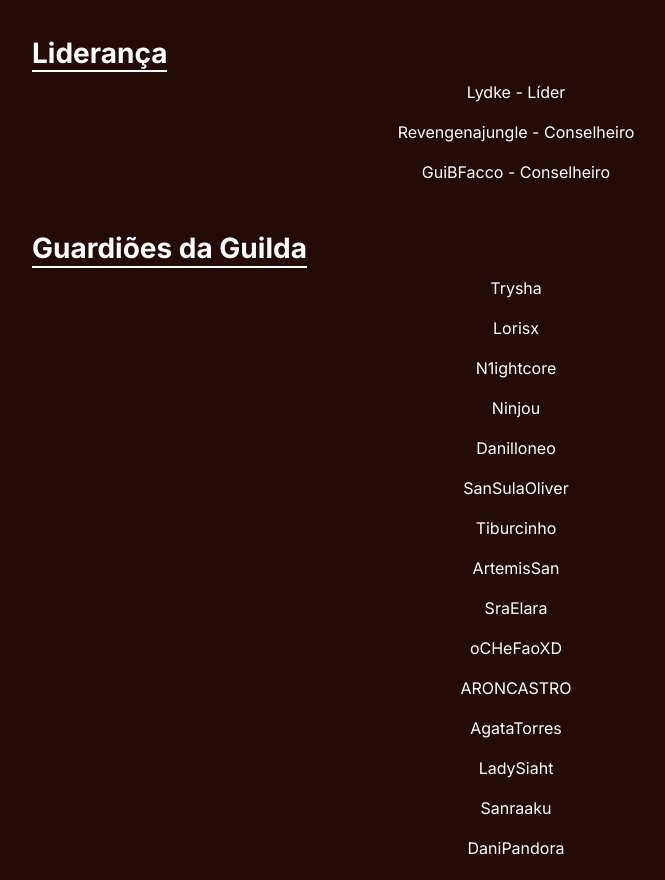
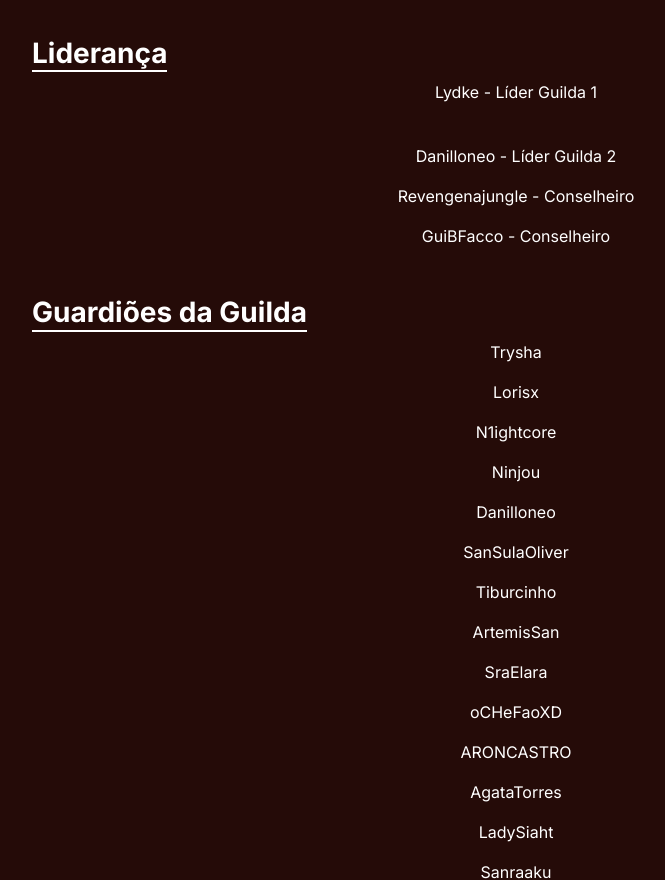
Before and after one commit to danillolguimaraes/Sangue-Valente, a website: page index.html in a window 1280 px wide. Shown: the part 2397-3277 px from the top of the page, without its empty margins (124-789 px from the left). Drawn offline with nearby package versions, Linux system fonts and the light colour scheme; a web font is replaced by a local one.

Commit message:
Arrrumando Liderança

```diff
--- a/index.html
+++ b/index.html
@@ -181,7 +181,8 @@
         <div class="ptitle">
           <h3>Liderança</h3>
         </div>
-        <p>Lydke - Líder</p>
+        <p>Lydke - Líder Guilda 1</p><br>
+        <p>Danilloneo - Líder Guilda 2</p>
         <p>Revengenajungle - Conselheiro</p>
         <p>GuiBFacco - Conselheiro</p>
         <div class="ptitle">
```
